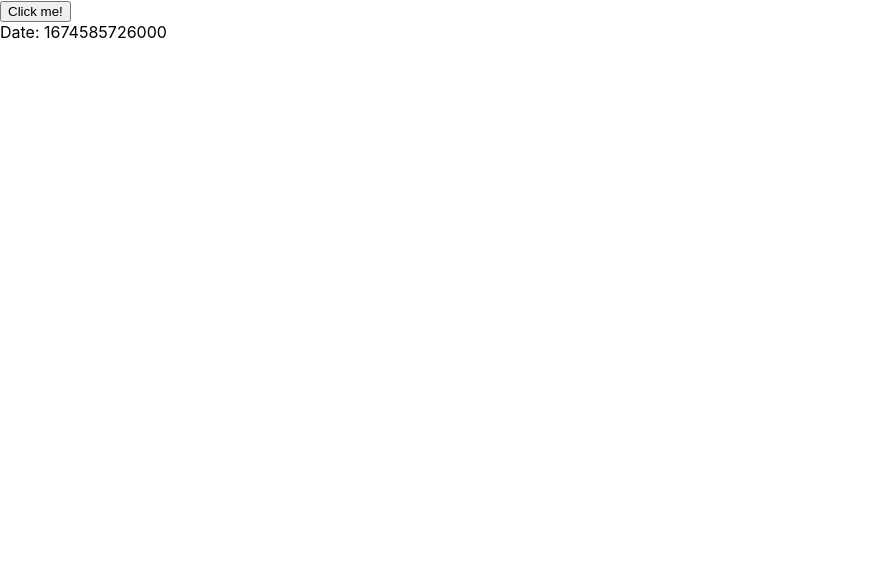
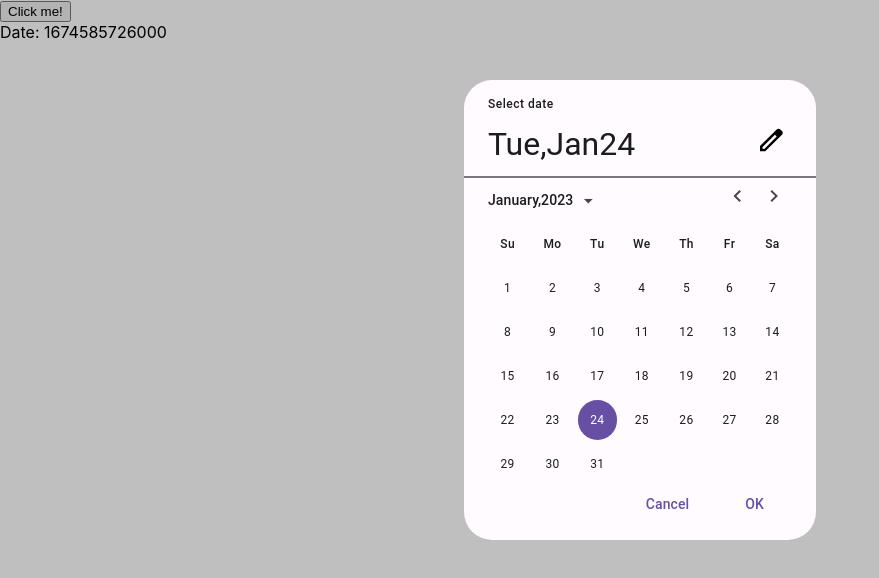
Before and after one commit to Ztanha/react-date-picker-material, a React (Create React App) app: page / in a window 1280 px wide. Shown: the top 578 px of the page, without its empty margins (0-879 px from the left). Built offline with nearby package versions, Linux system fonts and the light colour scheme.

Commit message:
Set cursor on pointer for side icons

```diff
--- a/src/components/datePicker/datePicker.scss
+++ b/src/components/datePicker/datePicker.scss
@@ -51,6 +51,7 @@
     vertical-align: middle;
   }
   .icons{
+    cursor: pointer;
     svg{
       width: .6em;
       padding: 1em;
--- a/src/components/datePicker/dayMode/DayMode.js
+++ b/src/components/datePicker/dayMode/DayMode.js
@@ -138,7 +138,7 @@ const DayMode = props=>{
                 <div className="actions">
                     <div className='btns-container'>
                         <Button type={ 'text' }
-                                click={ props.hide() }
+                                click={ props.hide }
                         >
                             Cancel
                         </Button>
```
Also changed, not shown: 1 other file (tests, documents, lock files or other folders).
